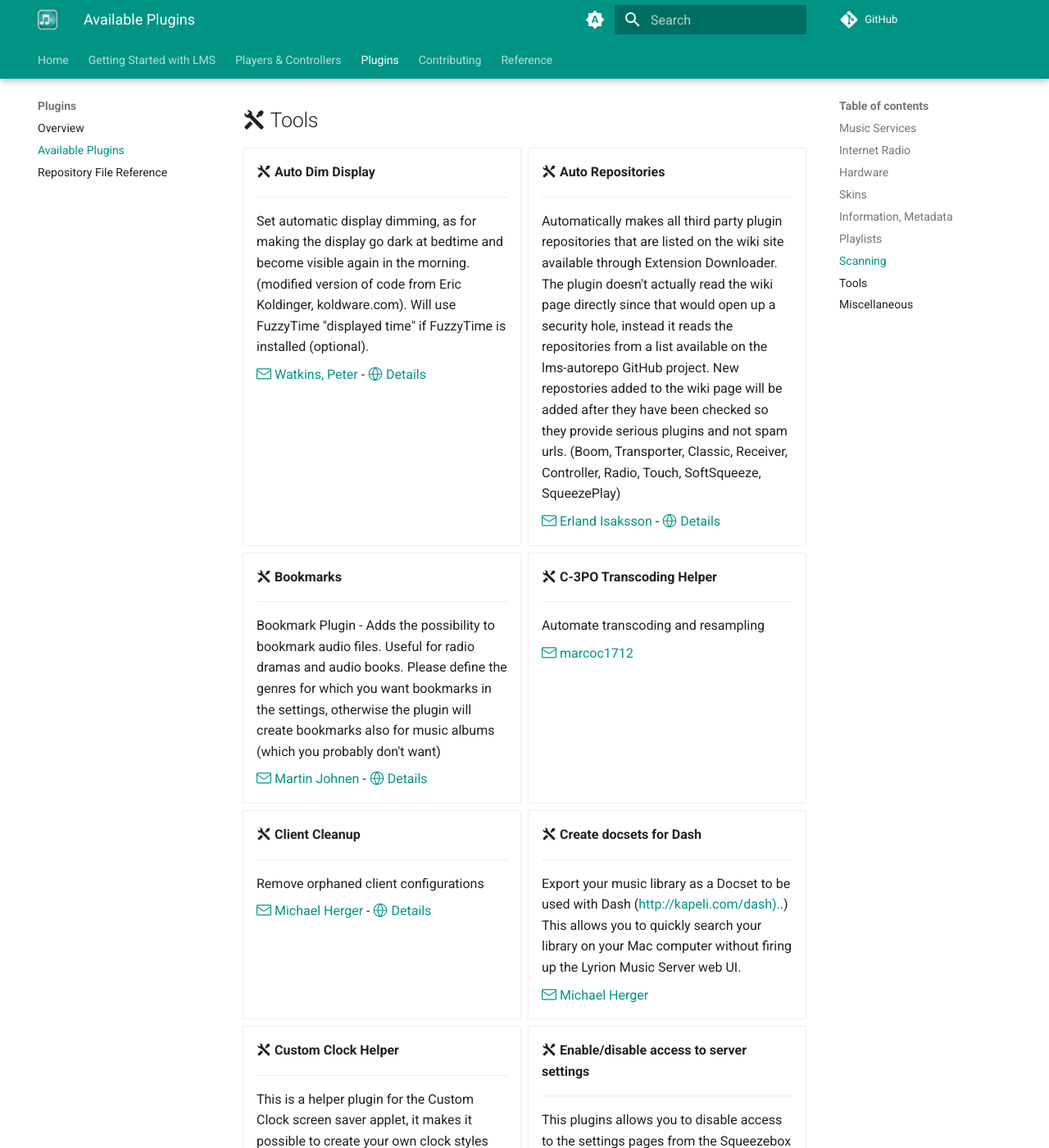
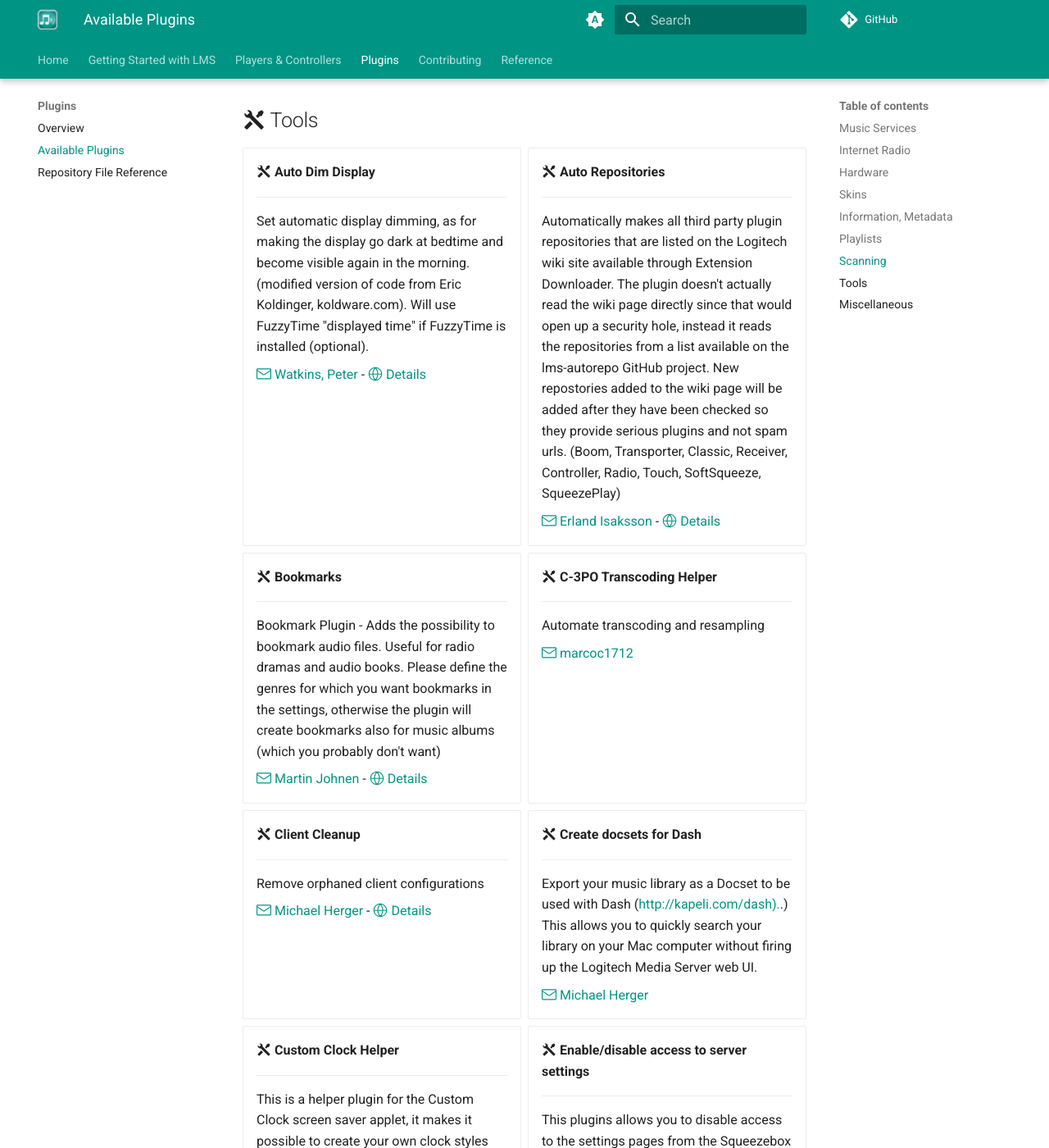
Before and after one commit to LMS-Community/lms-community.github.io, an MkDocs documentation site: the page built from docs/plugins/directory.md, in a window 1280 px wide and 1400 px high, scrolled down 15065 px. Shown: the whole window at 82% size. Built offline with MkDocs 1.6.1 and Material for MkDocs 9.7.7, drawn with Linux system fonts in a browser that asks for light colours; comment, search, counter and statistics services are not loaded; some of the changed text lies outside the part shown.

Commit message:
Update external data sources

```diff
--- a/docs/plugins/directory.md
+++ b/docs/plugins/directory.md
@@ -286,7 +286,7 @@ title: Available Plugins
 
     ---
 
-    A Plugin to enable an audio CD in the PC CD drive to be played through Lyrion Music Server. Requires CDDA2WAV to be installed.
+    A Plugin to enable an audio CD in the PC CD drive to be played through LogitechMediaServer. Requires CDDA2WAV to be installed.
 
     [:octicons-mail-24: bpa](mailto:baltontwo@eircom.net)    - [:octicons-globe-24: Details](http://forums.slimdevices.com/showthread.php?t=47288)
 
@@ -302,7 +302,7 @@ title: Available Plugins
 
     ---
 
-    This plugin will control a network ready Denon/Marantz AVP/AVR from the Lyrion Music Server or Squeezebox.  The plugin will turn the device on/off, adjust and synchronize the volume, and optionally set the audio modes.
+    This plugin will control a network ready Denon/Marantz AVP/AVR from the Logitech Media Server or Squeezebox.  The plugin will turn the device on/off, adjust and synchronize the volume, and optionally set the audio modes.
 
     [:octicons-mail-24: Chris Couper](mailto:chris.c.couper@gmail.com)    - [:octicons-globe-24: Details](https://github.com/aesculus/denonavpcontrol)
 
@@ -366,7 +366,7 @@ title: Available Plugins
 
     ---
 
-    A Plugin to enable a Griffin RadioShark2 USB FM/AM tuner to be tuned and played through Lyrion Music Server
+    A Plugin to enable a Griffin RadioShark2 USB FM/AM tuner to be tuned and played through LogitechMediaServer
 
     [:octicons-mail-24: bpa](mailto:baltontwo@eircom.net)    - [:octicons-globe-24: Details](http://forums.slimdevices.com/showthread.php?t=54926)
 
@@ -382,7 +382,7 @@ title: Available Plugins
 
     ---
 
-    TVHeadend Radio Plugin for Lyrion Music Server
+    TVHeadend Radio Plugin for Logitech Media Server
 
     [:octicons-mail-24: Andrew Jackson, Luke Easter](mailto:squeeze@codechimp.org)    - [:octicons-globe-24: Details](https://github.com/codechimp-org/lms-tvh)
 
@@ -398,7 +398,7 @@ title: Available Plugins
 
     ---
 
-    A Plugin to enable Windows PC audio to be captured and played through Lyrion Music Server
+    A Plugin to enable Windows PC audio to be captured and played through LogitechMediaServer
 
     [:octicons-mail-24: Joe Bryan updated by bpa](mailto:baltontwo@eircom.net)    - [:octicons-globe-24: Details](http://forums.slimdevices.com/showthread.php?t=35718)
 
@@ -844,7 +844,7 @@ title: Available Plugins
 
     ---
 
-    Automatically makes all third party plugin repositories that are listed on the wiki site available through Extension Downloader. The plugin doesn't actually read the wiki page directly since that would open up a security hole, instead it reads the repositories from a list available on the lms-autorepo GitHub project. New repostories added to the wiki page will be added after they have been checked so they provide serious plugins and not spam urls. (Boom, Transporter, Classic, Receiver, Controller, Radio, Touch, SoftSqueeze, SqueezePlay)
+    Automatically makes all third party plugin repositories that are listed on the Logitech wiki site available through Extension Downloader. The plugin doesn't actually read the wiki page directly since that would open up a security hole, instead it reads the repositories from a list available on the lms-autorepo GitHub project. New repostories added to the wiki page will be added after they have been checked so they provide serious plugins and not spam urls. (Boom, Transporter, Classic, Receiver, Controller, Radio, Touch, SoftSqueeze, SqueezePlay)
 
     [:octicons-mail-24: Erland Isaksson](mailto:erland@isaksson.info)    - [:octicons-globe-24: Details](http://wiki.slimdevices.com/index.php/Auto_Repositories_plugin)
 
@@ -876,7 +876,7 @@ title: Available Plugins
 
     ---
 
-    Export your music library as a Docset to be used with Dash ([http://kapeli.com/dash).](http://kapeli.com/dash).) This allows you to quickly search your library on your Mac computer without firing up the Lyrion Music Server web UI.
+    Export your music library as a Docset to be used with Dash ([http://kapeli.com/dash).](http://kapeli.com/dash).) This allows you to quickly search your library on your Mac computer without firing up the Logitech Media Server web UI.
 
     [:octicons-mail-24: Michael Herger](mailto:slim@herger.net)
 
```
Also changed, not shown: docs/getting-started/changelog-lms9.md (+1 -1 lines).
